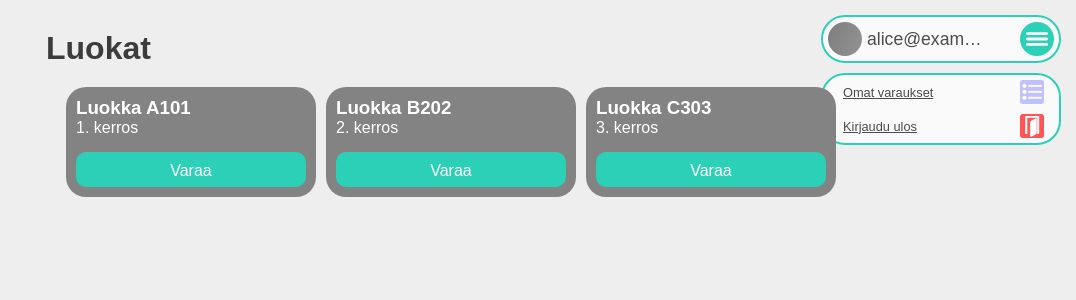
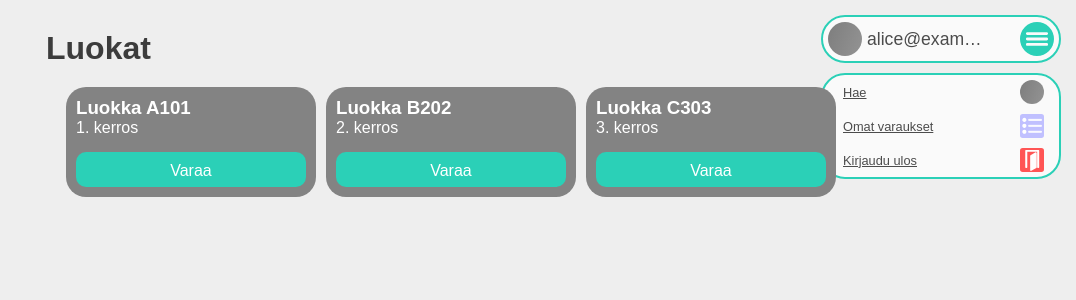
Before and after one commit to VisualPlate/luokkavaraus, a PHP site: page /luokkavaraus/pages/searchpage.php in a window 1280 px wide. Shown: the top 300 px of the page, without its empty margins (204-1280 px from the left). Run offline with PHP 8.4, Linux system fonts and the light colour scheme; a user stored in the database is signed in; data comes from the database, SQL or seed files in the repository.

Commit message:
Update navbarUserPages.php

```diff
--- a/frontend/includes/navbar/navbarUserPages.php
+++ b/frontend/includes/navbar/navbarUserPages.php
@@ -17,6 +17,11 @@
     </div>
     <div class="mrg-10"></div>
     <div class="user-navbar-open space-between col" id="userDropdown">
+        <div class="row space-between mrg-in-10">
+            <a href="searchPage.php" class="text-primary text-user-navbar-secondary" style="display:flex;align-self:center">Hae</a>
+            <img src="../assets/icons/user-placeholder.svg" style="height:24px;isplay:flex;align-self:center">
+        </div>
+        <div class="mrg-5"></div>
         <div class="row space-between mrg-in-10">
             <a href="reservations.php" class="text-primary text-user-navbar-secondary" style="display:flex;align-self:center">Omat varaukset</a>
             <img src="../assets/icons/navbar-menu-list.svg" style="height:24px;isplay:flex;align-self:center">
@@ -42,6 +47,7 @@
             </div>
         </div>
         <div class="row mob-hidden">
+            <a href="searchPage.php"><img src="../assets/icons/user-placeholder.svg" style="height:24px;isplay:flex;align-self:center;margin:5px"></a>
             <a href="reservations.php"><img src="../assets/icons/navbar-menu-list.svg" style="height:24px;isplay:flex;align-self:center;margin:5px"></a>
             <a href="logout.php"><img src="../assets/icons/navbar-door-open-red.svg" style="height:24px;isplay:flex;align-self:center;margin:5px"></a>
         </div>
```
